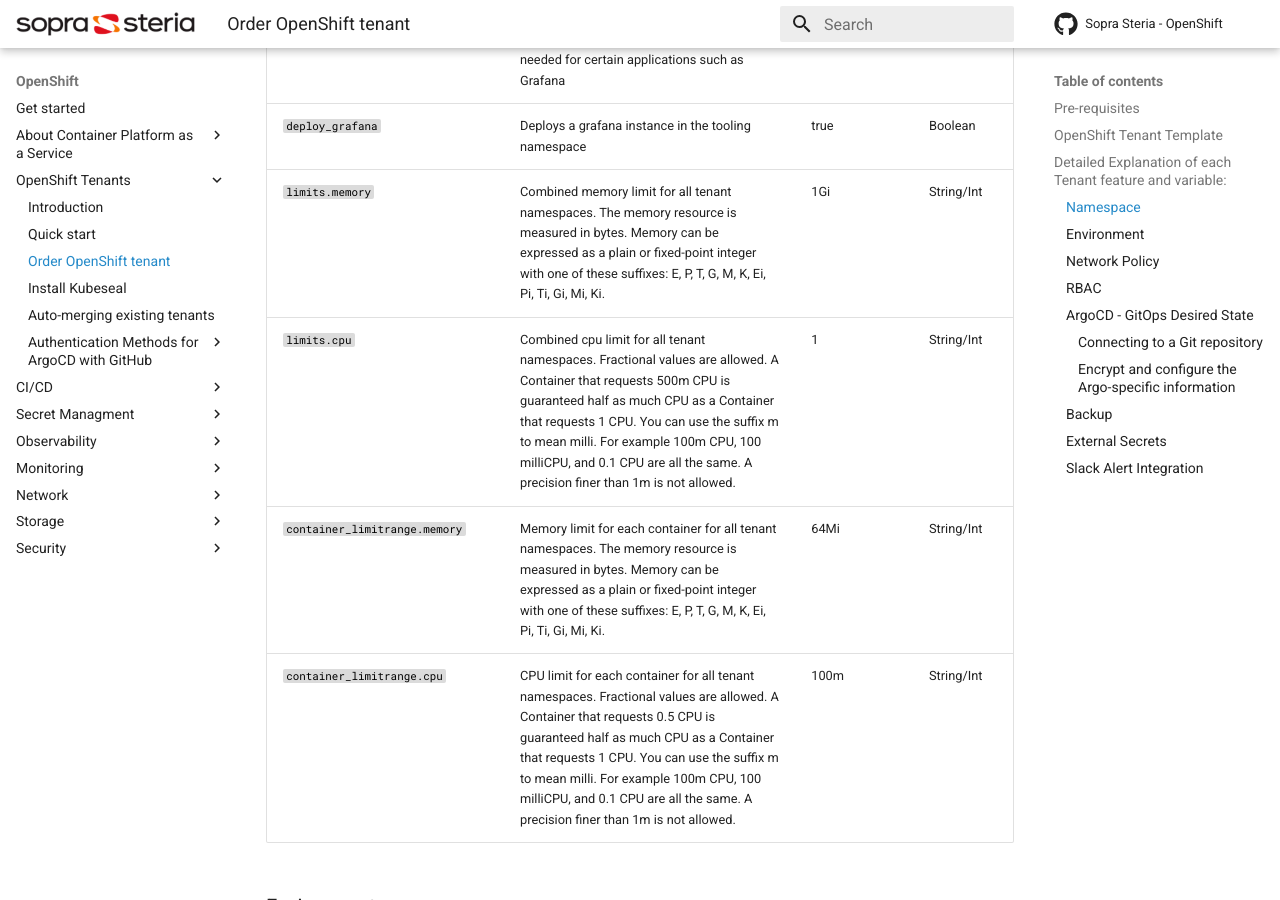
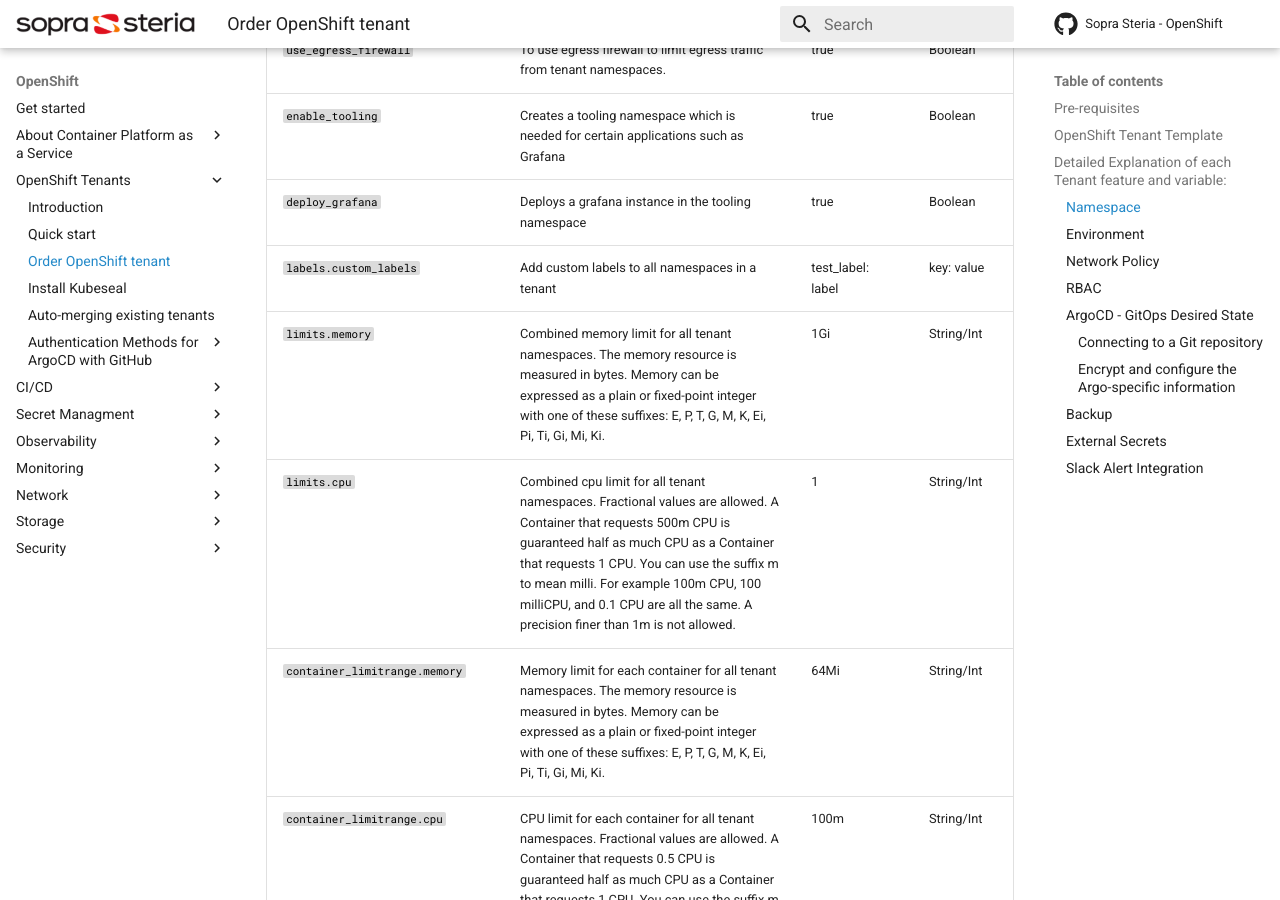
Before and after one commit to Sopra-Steria-Norge-Kubernetes/OpenShift, an MkDocs documentation site: the page built from docs/OpenShift Tenants/Order-openshift-tenant.md, in a window 1280 px wide and 900 px high, scrolled down 2621 px. Built offline with MkDocs 1.6.1 and Material for MkDocs 9.7.7, drawn with Linux system fonts in a browser that asks for light colours; comment, search, counter and statistics services are not loaded; some of the changed text lies outside the part shown.

Commit message:
added custom_labels to docs

```diff
--- a/docs/OpenShift Tenants/Order-openshift-tenant.md
+++ b/docs/OpenShift Tenants/Order-openshift-tenant.md
@@ -29,6 +29,10 @@
     use_egress_firewall: <Use egress firewall to limit egress traffic from tenant namespaces>
     enable_tooling: <Creates a tooling namespace>
     deploy_grafana: <Deploy Grafana instance in tooling namespace>
+    labels:
+      custom_labels:
+        <key>: <value>
+        <key>: <value>
     limits:
       memory: <Memory limits of all tenants>
       cpu: <Combined CPU limits of all namespaces in tenant>
@@ -113,6 +117,7 @@
 | `use_egress_firewall`         | To use egress firewall to limit egress traffic from tenant namespaces.                | true                                       | Boolean    |
 | `enable_tooling`              | Creates a tooling namespace which is needed for certain applications such as Grafana | true                                       | Boolean    |
 | `deploy_grafana`              | Deploys a grafana instance in the tooling namespace                                      | true                                       | Boolean    |
+| `labels.custom_labels`              | Add custom labels to all namespaces in a tenant                                      | test_label: label                                       | key: value    |
 | `limits.memory`               | Combined memory limit for all tenant namespaces. The memory resource is measured in bytes. Memory can be expressed as a plain or fixed-point integer with one of these suffixes: E, P, T, G, M, K, Ei, Pi, Ti, Gi, Mi, Ki.    | 1Gi                                        | String/Int |
 | `limits.cpu`                 | Combined cpu limit for all tenant namespaces. Fractional values are allowed. A Container that requests 500m CPU is guaranteed half as much CPU as a Container that requests 1 CPU. You can use the suffix m to mean milli. For example 100m CPU, 100 milliCPU, and 0.1 CPU are all the same. A precision finer than 1m is not allowed.                                         | 1                                          | String/Int |
 | `container_limitrange.memory` | Memory limit for each container for all tenant namespaces.  The memory resource is measured in bytes. Memory can be expressed as a plain or fixed-point integer with one of these suffixes: E, P, T, G, M, K, Ei, Pi, Ti, Gi, Mi, Ki.                            | 64Mi                                       | String/Int |
```
